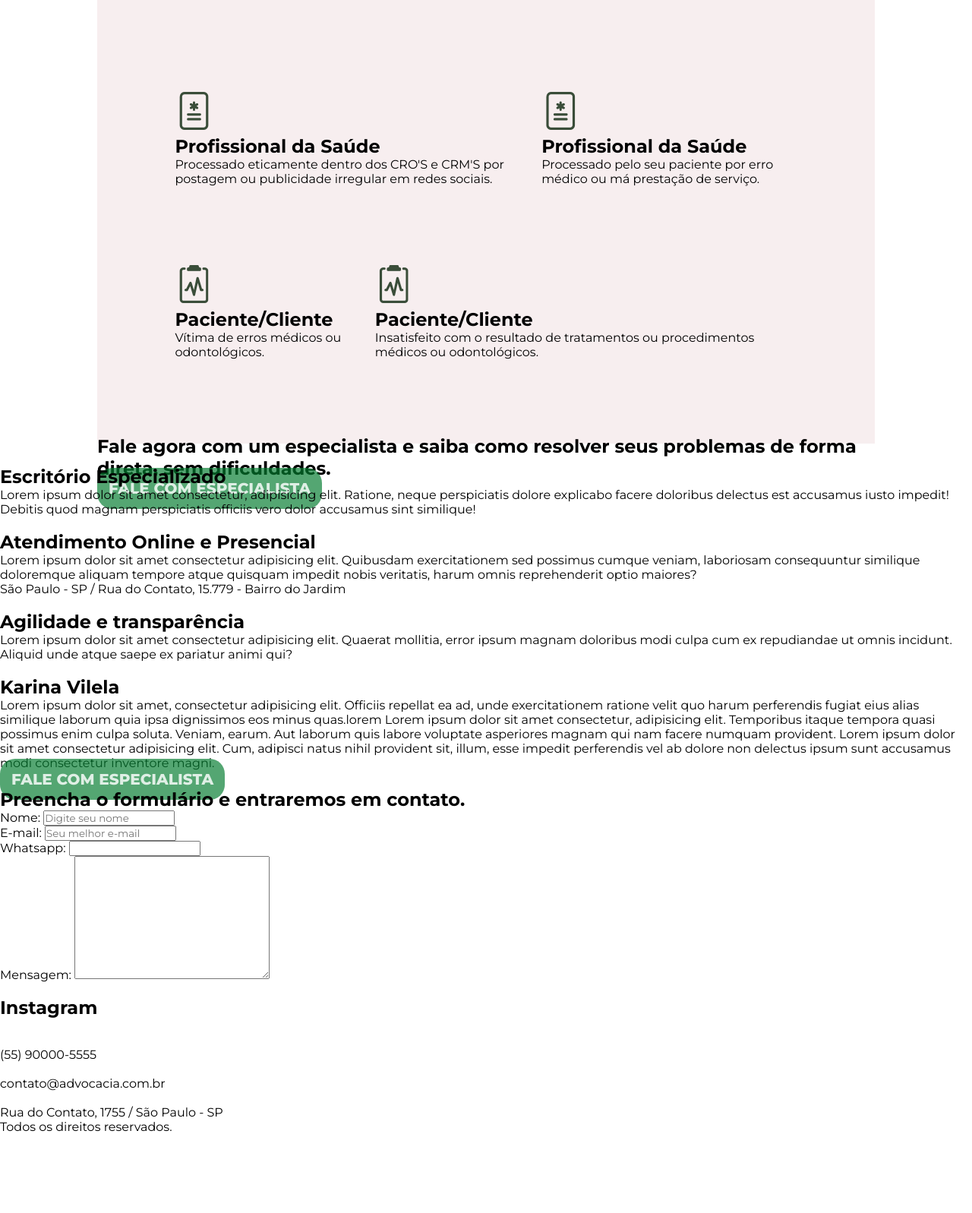
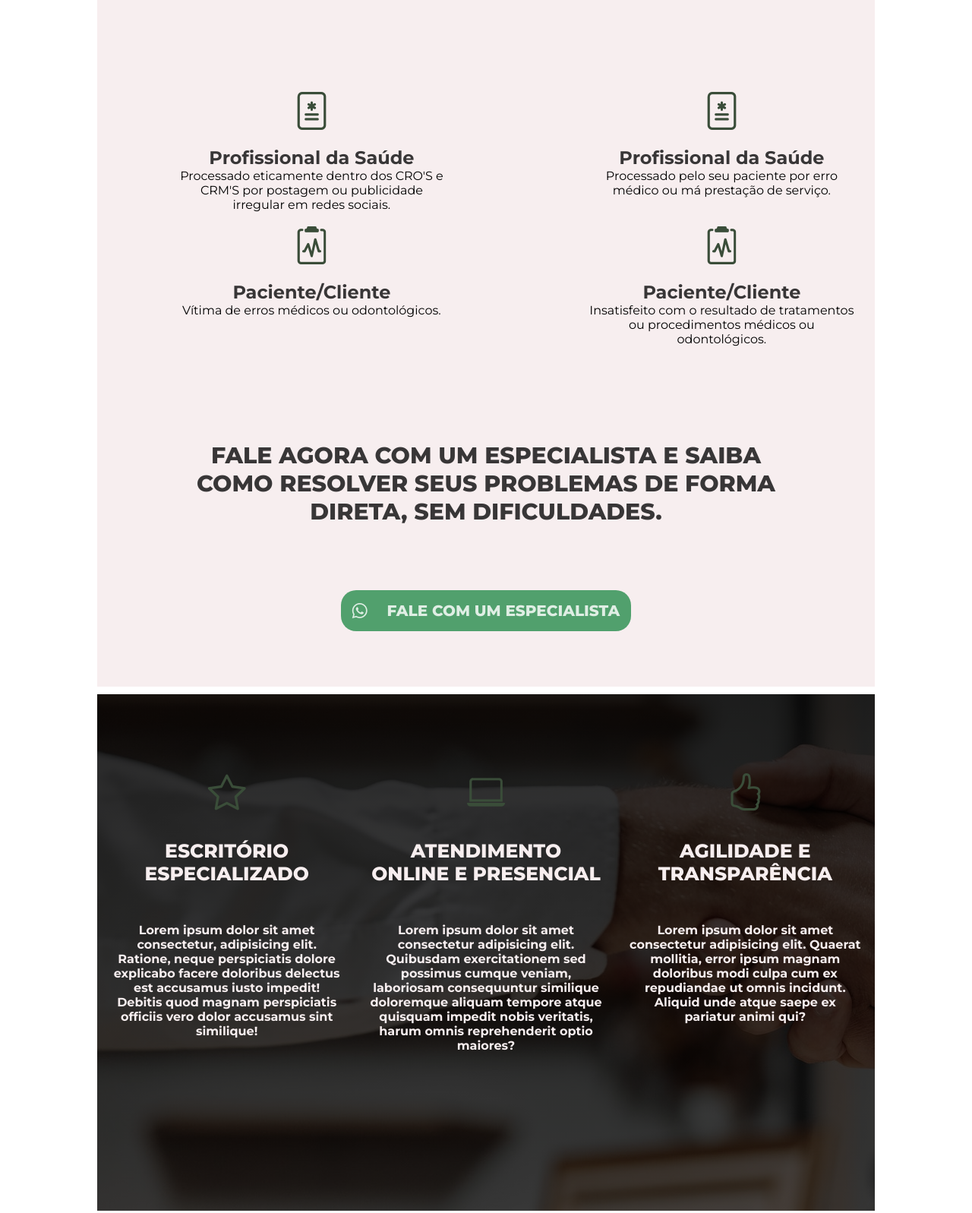
Before and after one commit to massarutti/landing_page_adv, a plain HTML site: page index.html in a window 1280 px wide. Shown: the part 996-2593 px from the top of the page at 76% size. Before the commit the page ends 2489 px from the top, so only its background shows below. Drawn offline with nearby package versions, Linux system fonts and the light colour scheme.

Commit message:
Commit Final Pagina para WEB

```diff
--- a/index.html
+++ b/index.html
@@ -80,21 +80,24 @@
           </div>
         </div>
       </div>
+      <div class="espec_3">
         <div>
           <h2>
-          Fale agora com um especialista e saiba como resolver seus problemas de
-          forma direta, sem dificuldades.
+            Fale agora com um especialista e saiba como resolver seus problemas
+            de forma direta, sem dificuldades.
           </h2>
         </div>
         <div>
-        <a href="">
-          <span>Fale com Especialista</span>
+          <a href="#">
+            <i class="bi bi-whatsapp"></i>
+            <span>Fale com um Especialista</span>
           </a>
+        </div>
       </div>
     </section>
     <section class="sec_atend">
       <div>
-        <img src="" alt="" />
+        <span><i class="bi bi-star"></i></span>
         <h2>Escritório Especializado</h2>
         <p>
           Lorem ipsum dolor sit amet consectetur, adipisicing elit. Ratione,
@@ -104,7 +107,7 @@
         </p>
       </div>
       <div>
-        <img src="" alt="" />
+        <span><i class="bi bi-laptop"></i></span>
         <h2>Atendimento Online e Presencial</h2>
         <p>
           Lorem ipsum dolor sit amet consectetur adipisicing elit. Quibusdam
@@ -112,10 +115,9 @@
           similique doloremque aliquam tempore atque quisquam impedit nobis
           veritatis, harum omnis reprehenderit optio maiores?
         </p>
-        <p>São Paulo - SP / Rua do Contato, 15.779 - Bairro do Jardim</p>
       </div>
       <div>
-        <img src="" alt="" />
+        <span><i class="bi bi-hand-thumbs-up"></i></span>
         <h2>Agilidade e transparência</h2>
         <p>
           Lorem ipsum dolor sit amet consectetur adipisicing elit. Quaerat
@@ -125,9 +127,9 @@
       </div>
     </section>
     <section class="sec_ajuda">
+      <div class="ajuda_content">
         <div>
-        <div>
-          <img src="" alt="" />
+          <img src="./img/img_003.jpg" alt="Advogada da Saude" />
         </div>
         <div>
           <h2>Karina Vilela</h2>
@@ -144,64 +146,73 @@
             dolore non delectus ipsum sunt accusamus modi consectetur inventore
             magni.
           </p>
-          <a href="">
-            <span>Fale com Especialista</span>
+          <a href="#">
+            <i class="bi bi-whatsapp"></i>
+            <span>Fale com um Especialista</span>
           </a>
         </div>
       </div>
     </section>
     <section class="sec_formcontact">
-      <div>
+      <div class="formcontact_content">
         <h2>Preencha o formulário e entraremos em contato.</h2>
-        <p>
-          Nome:
+        <div class="contact_form">
+          Nome
           <input
             type="text"
             name="name"
             id="name"
             placeholder="Digite seu nome"
           />
-        </p>
-        <p>
-          E-mail:
+
+          E-mail
           <input
             type="email"
             name="email"
             id="email"
             placeholder="Seu melhor e-mail"
           />
-        </p>
-        <p>
-          Whatsapp:
-          <input type="tel" name="telefone" id="telefone" />
-        </p>
-        <p>
-          Mensagem:
-          <textarea name="msg" id="msg" cols="30" rows="10"></textarea>
-        </p>
+
+          Whatsapp
+          <input
+            type="tel"
+            name="telefone"
+            id="telefone"
+            placeholder="Whatsapp"
+          />
+
+          Mensagem
+          <textarea
+            name="msg"
+            id="msg"
+            cols="30"
+            rows="10"
+            placeholder="Como podemos te ajudar?"
+          ></textarea>
+          <button type="submit">Enviar</button>
+        </div>
       </div>
     </section>
     <footer class="rodape">
+      <div class="rodape_content">
+        <img src="./img/logo.png" alt="" />
+
+        <h2><i class="bi bi-instagram"></i>Instagram</h2>
+
         <div>
-        <div>
-          <img src="" alt="" />
-        </div>
-        <div>
-          <h2>Instagram</h2>
-          <img src="" alt="" />
-        </div>
-        <div>
-          <img src="" alt="" />
-          <p>(55) 90000-5555</p>
-          <img src="" alt="" />
-          <p>contato@advocacia.com.br</p>
-          <img src="" alt="" />
-          <p>Rua do Contato, 1755 / São Paulo - SP</p>
+          <p><i class="bi bi-telephone"></i>(55) 90000-5555</p>
+
+          <p><i class="bi bi-envelope-paper-fill"></i>email@contato.com.br</p>
+
+          <p>
+            <i class="bi bi-geo-alt"></i>Rua do Contato, 1755 / São Paulo - SP
+          </p>
         </div>
       </div>
-      <div>
-        <p>Todos os direitos reservados.</p>
-      </div>
+      <h4>
+        Copyright <i class="bi bi-c-circle"></i> 2022 - Karina Vilela Advocacia
+        e Consultoria. Todos os direitos reservados.
+      </h4>
     </footer>
 
     <script src="script.js"></script>
--- a/style.css
+++ b/style.css
@@ -4,6 +4,7 @@
 :root {
   --primary-color: #f7eeef;
   --text-color-primary: rgba(255, 255, 255, 0.815);
+  --text-color-h2: rgba(0, 0, 0, 0.774);
   --icon-color-primary: #3a4d39;
   --link-color: #037c30ad;
   --link-color-hover: #037c2ff1;
@@ -73,6 +74,7 @@ a {
   font-size: 20px;
   font-weight: 800;
   text-decoration: none;
+  transition: 0.5s;
 }
 
 a:hover {
@@ -84,7 +86,7 @@ a:hover {
   display: flex;
   flex-direction: column;
   max-width: 80%;
-  height: 85vh;
+  height: 1000px;
   margin: 10px auto;
 }
 
@@ -93,7 +95,7 @@ a:hover {
 }
 
 .espec_1 h2 {
-  color: rgba(0, 0, 0, 0.774);
+  color: var(--text-color-h2);
   text-align: center;
   text-transform: uppercase;
   font-size: 30px;
@@ -110,18 +112,259 @@ a:hover {
   flex-direction: column;
   max-width: 80%;
   margin: 100px auto;
+  text-align: center;
+}
+
+.espec_2 h2 {
+  color: var(--text-color-h2);
+  margin-top: 15px;
+}
+
+.espec_2 p {
+  margin-bottom: 15px;
 }
 
 .espec_2 i {
   font-size: 50px;
   color: var(--icon-color-primary);
+  transition: 0.5s;
+}
+
+.espec_2 i:hover {
+  font-size: 40px;
 }
 
 .espec_2_ps {
   display: flex;
-  margin-bottom: 100px;
+  width: 900px;
+  justify-content: space-between;
+}
+
+.espec_2_ps div {
+  width: 40%;
 }
 
 .espec_2_pc {
   display: flex;
+  width: 900px;
+  justify-content: space-between;
 }
+
+.espec_2_pc div {
+  width: 40%;
+}
+
+.espec_3 {
+  display: flex;
+  flex-direction: column;
+  align-items: center;
+  justify-content: center;
+  max-width: 80%;
+  margin: 10px auto;
+}
+
+.espec_3 h2 {
+  text-align: center;
+  text-transform: uppercase;
+  color: var(--text-color-h2);
+  font-weight: 800;
+  font-size: 30px;
+  margin-bottom: 100px;
+}
+
+.espec_3 i {
+  margin-right: 20px;
+}
+
+.sec_atend {
+  background-image: linear-gradient(rgba(0, 0, 0, 0.836), rgba(0, 0, 0, 0.692)),
+    url(./img/img_002.jpg);
+  max-width: 80%;
+  height: 85vh;
+  margin: 10px auto;
+  display: flex;
+  justify-content: space-around;
+}
+
+.sec_atend div {
+  max-width: 30%;
+  display: flex;
+  flex-direction: column;
+  text-align: center;
+  margin-top: 100px;
+}
+
+.sec_atend i {
+  font-size: 50px;
+  color: var(--icon-color-primary);
+}
+
+.sec_atend h2 {
+  text-transform: uppercase;
+  color: var(--primary-color);
+  font-weight: 800;
+  font-size: 25px;
+  margin-top: 30px;
+}
+
+.sec_atend p {
+  color: var(--primary-color);
+  margin-top: 50px;
+  font-size: 16px;
+  font-weight: 700;
+  text-align: center;
+}
+
+.sec_ajuda {
+  background-color: var(--primary-color);
+  max-width: 80%;
+  height: 700px;
+  margin: 10px auto;
+}
+
+.ajuda_content {
+  display: flex;
+  max-width: 80%;
+  height: 700px;
+  display: flex;
+  padding: 50px;
+  margin: auto;
+}
+
+.ajuda_content h2 {
+  text-align: center;
+  font-size: 40px;
+  font-weight: 700;
+  color: var(--text-color-h2);
+  margin-top: 50px;
+}
+
+.ajuda_content p {
+  color: var(--icon-color-primary);
+  text-align: justify;
+  text-transform: uppercase;
+  margin-top: 40px;
+  margin-bottom: 60px;
+  font-size: 15px;
+  font-weight: 800;
+}
+
+.ajuda_content i {
+  margin-right: 20px;
+}
+
+.ajuda_content img {
+  width: 400px;
+  border: 6px solid #3a4d39;
+  border-radius: 10px;
+  margin-right: 50px;
+}
+
+.sec_formcontact {
+  background-image: linear-gradient(rgba(0, 0, 0, 0.836), rgba(0, 0, 0, 0.692)),
+    url(./img/img_004.jpg);
+  background-position: 100%;
+  max-width: 80%;
+  height: 700px;
+  margin: 10px auto;
+}
+
+.formcontact_content {
+  display: flex;
+  flex-direction: column;
+  align-items: center;
+  max-width: 60%;
+  margin: auto;
+}
+
+.formcontact_content h2 {
+  color: var(--text-color-primary);
+  text-transform: uppercase;
+  text-align: center;
+  margin-top: 50px;
+  font-size: 25px;
+  font-weight: 800;
+  margin-bottom: 50px;
+}
+
+.contact_form {
+  color: var(--primary-color);
+  font-size: 18px;
+  font-family: "Montserrat";
+  font-weight: 600;
+  display: flex;
+  flex-direction: column;
+}
+
+.contact_form input {
+  margin: 5px;
+  width: 500px;
+  padding: 10px;
+  border: none;
+  border-radius: 10px;
+}
+
+.contact_form textarea {
+  padding: 10px;
+  border-radius: 10px;
+  border: none;
+  margin-top: 5px;
+}
+
+.contact_form button {
+  margin-top: 40px;
+  height: 35px;
+  border-radius: 10px;
+  border: none;
+  background-color: var(--link-color);
+  text-transform: uppercase;
+  color: var(--text-color-primary);
+  font-size: 15px;
+  font-weight: 700;
+  transition: 1s;
+}
+
+.contact_form button:hover {
+  background-color: var(--link-color-hover);
+  cursor: pointer;
+}
+
+.rodape {
+  background-color: var(--primary-color);
+  max-width: 80%;
+  height: 200px;
+  margin: auto;
+}
+
+.rodape_content {
+  display: flex;
+  align-items: center;
+  justify-content: space-around;
+}
+
+.rodape_content img {
+  width: 150px;
+}
+
+.rodape_content i {
+  margin-right: 10px;
+  transition: 0.5s;
+}
+
+.rodape_content i:hover {
+  font-size: 20px;
+  cursor: pointer;
+}
+
+.rodape_content p {
+  font-size: 15px;
+  font-weight: 500;
+  color: var(--text-color-h2);
+  margin-bottom: 10px;
+}
+
+.rodape h4 {
+  font-size: 15px;
+  font-weight: 300;
+  text-align: center;
+}
```
Also changed, not shown: img/img_002.jpg (added), img/img_003.jpg (added), img/img_004.jpg (added). Lines whose indentation alone changed are shown as unchanged.
